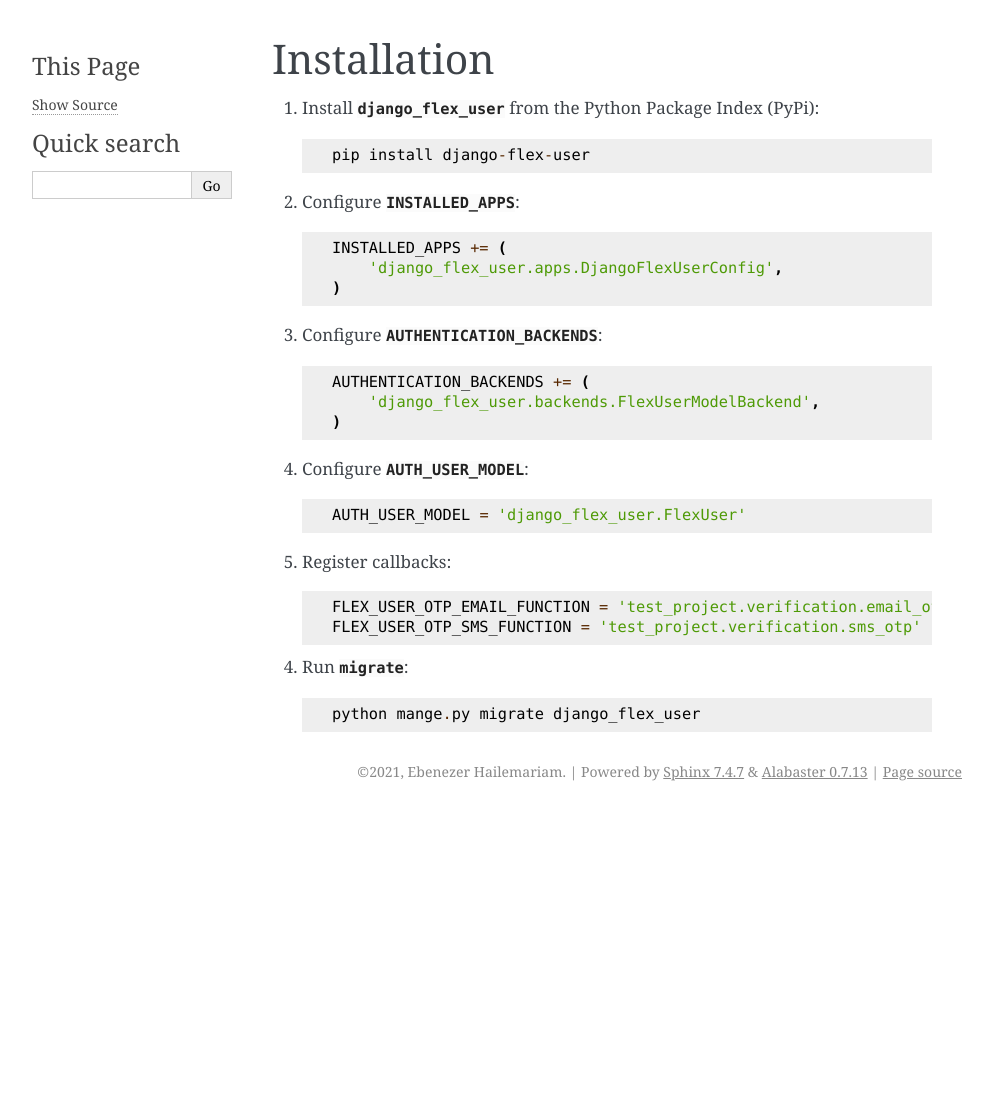
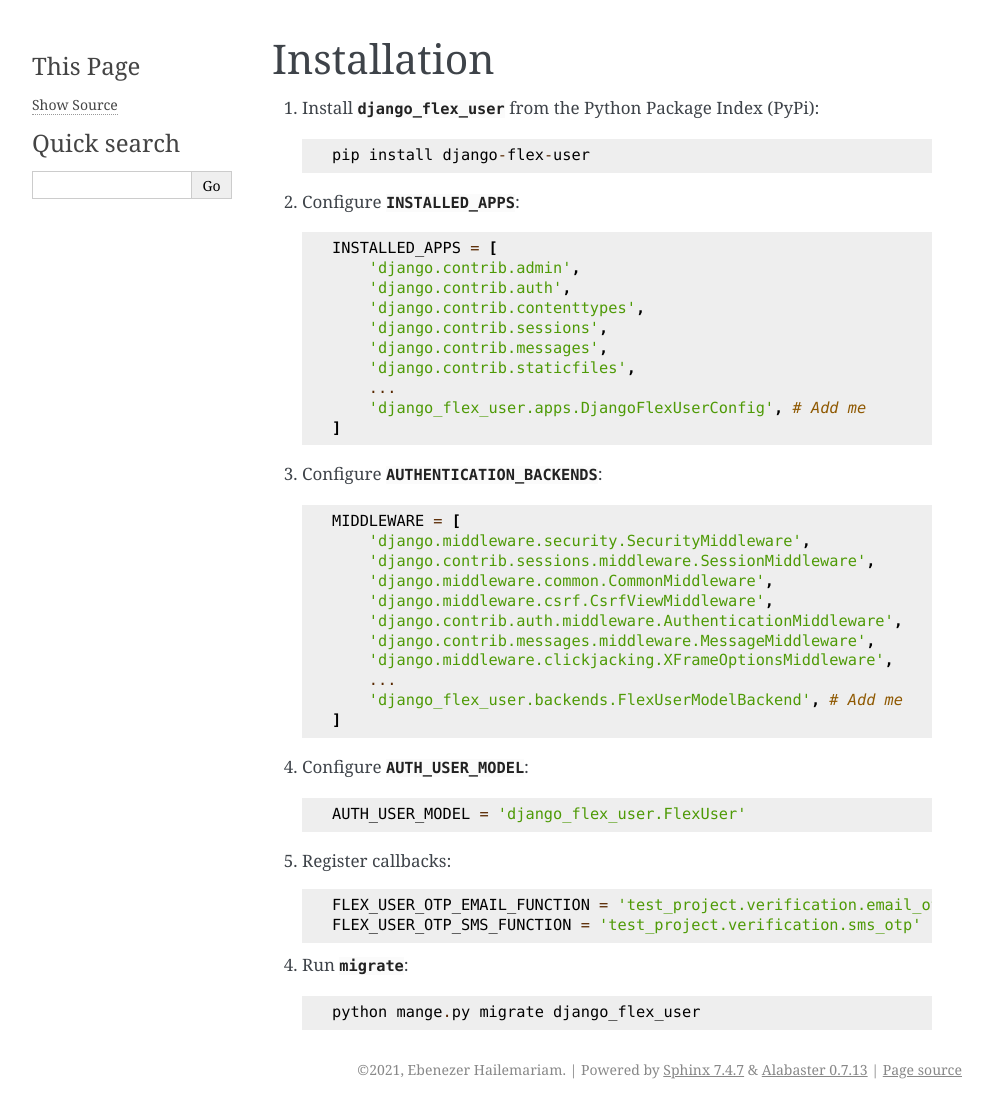
Before and after one commit to ebenh/django-flex-user, a Sphinx documentation site: the page built from docs/source/installation.rst, in a window 1280 px wide. Shown: the whole page, without its empty margins (148-1141 px from the left). Built offline with Sphinx 7.4.7, drawn with Linux system fonts in a browser that asks for light colours; before the commit the page ends 900 px from its top, so only the background shows below that.

Commit message:
Updating documentation

```diff
--- a/docs/source/installation.rst
+++ b/docs/source/installation.rst
@@ -7,15 +7,30 @@ Installation
 
 2. Configure :setting:`INSTALLED_APPS`::
 
-    INSTALLED_APPS += (
-        'django_flex_user.apps.DjangoFlexUserConfig',
-    )
+    INSTALLED_APPS = [
+        'django.contrib.admin',
+        'django.contrib.auth',
+        'django.contrib.contenttypes',
+        'django.contrib.sessions',
+        'django.contrib.messages',
+        'django.contrib.staticfiles',
+        ...
+        'django_flex_user.apps.DjangoFlexUserConfig', # Add me
+    ]
 
 3. Configure :setting:`AUTHENTICATION_BACKENDS`::
 
-    AUTHENTICATION_BACKENDS += (
-        'django_flex_user.backends.FlexUserModelBackend',
-    )
+    MIDDLEWARE = [
+        'django.middleware.security.SecurityMiddleware',
+        'django.contrib.sessions.middleware.SessionMiddleware',
+        'django.middleware.common.CommonMiddleware',
+        'django.middleware.csrf.CsrfViewMiddleware',
+        'django.contrib.auth.middleware.AuthenticationMiddleware',
+        'django.contrib.messages.middleware.MessageMiddleware',
+        'django.middleware.clickjacking.XFrameOptionsMiddleware',
+        ...
+        'django_flex_user.backends.FlexUserModelBackend', # Add me
+    ]
 
 4. Configure :setting:`AUTH_USER_MODEL`::
 
```
